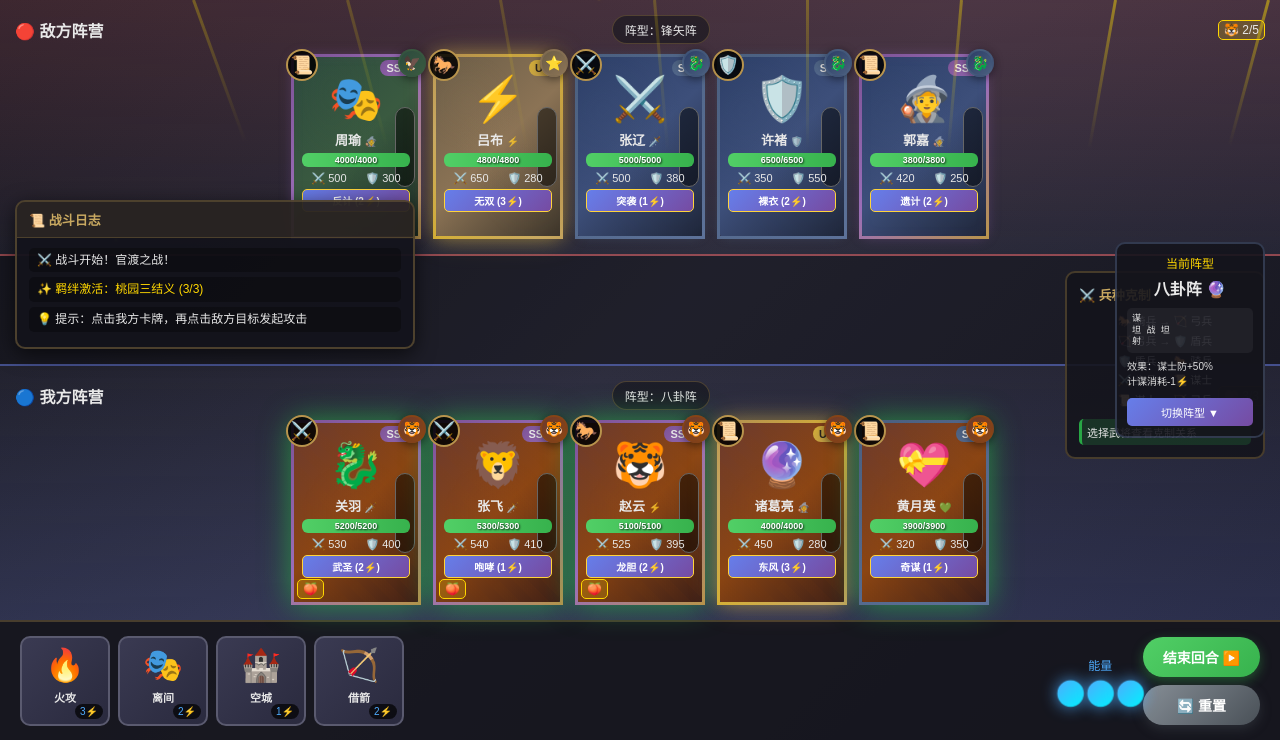
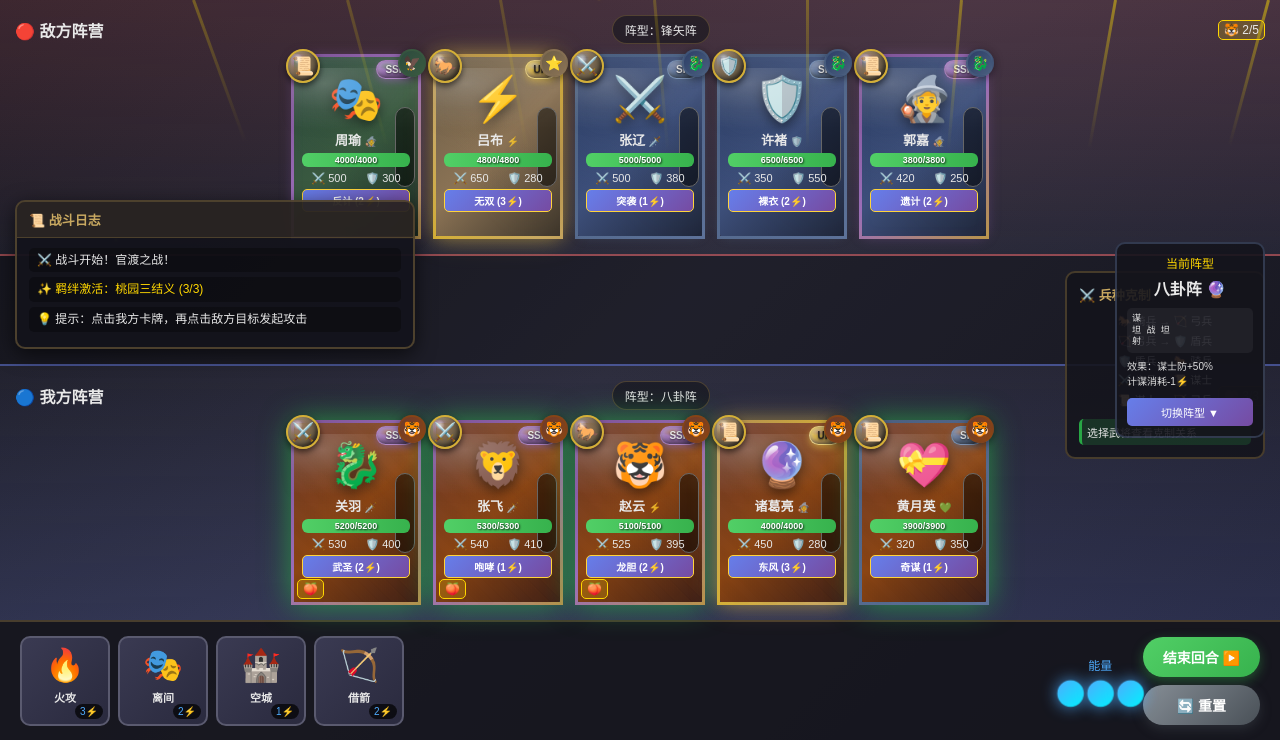
Before and after one commit to aavjmz/adult_game, a Flask app: page /pve/battle-ui-demo4 in a window 1280 px wide. Shown: the part 60-800 px from the top of the page. Run offline with Flask 3, Linux system fonts and the light colour scheme.

Commit message:
实现卡牌立体3D效果（参考炉石传说风格）
设计理念：
- 参考炉石传说的金属边框和宝石镶嵌风格
- 结合三国古朴配色，实现东方美学立体感
- 多层阴影和高光营造浮雕质感

核心改进：

1. 卡牌整体立体金属框架
   - 多层box-shadow：内部高光+内部阴影+外部双层阴影
   - 顶部高光层：渐变透明层营造光泽
   - inset阴影模拟金属凹陷感
   - 外部阴影增强悬浮感

2. 宝石镶嵌效果（兵种标识）
   - 径向渐变：从中心高光到边缘暗色
   - 内阴影+外阴影：立体宝石质感
   - ::before伪元素：顶部高光点
   - 古铜色宝石：符合古朴风格
   - 金色边框：34px圆形镶嵌

3. 稀有度宝石徽章
   - UR神话：古金色宝石（径向渐变+强高光）
   - SSR超稀有：古紫色宝石
   - SR稀有：靛蓝色宝石
   - 每个宝石都有：
     * 径向渐变模拟光线反射
     * 内外双层阴影
     * 边缘高光边框
     * 文字阴影增强可读性

4. 势力纹样浮雕效果
   - 所有势力纹样添加drop-shadow
   - 双向阴影：暗影+高光
   - 模拟雕刻凹凸感
   - 魏蜀吴群四大势力统一处理

5. 头像画框镶嵌
   - drop-shadow：深色阴影营造突出感
   - ::after高光层：椭圆径向渐变
   - 模拟光照从左上角打来
   - 头像浮出卡面的视觉效果

技术实现：

CSS技巧：
- 径向渐变（radial-gradient）：宝石高光
- 多层box-shadow：立体金属质感
- drop-shadow filter：浮雕效果
- inset阴影：内凹效果
- 伪元素::before/::after：高光层

层次结构：
- 底层：卡牌背景渐变
- 中层：势力纹样（浮雕）
- 上层：内容区域（z-index: 1）
- 顶层：高光层（z-index: 0-2）
- 装饰：宝石镶嵌（z-index: 10-11）

视觉效果对比：

之前：
- 平面卡牌
- 简单边框
- 二维图标

现在：
- 立体金属框
- 宝石镶嵌
- 浮雕纹样
- 画框效果
- 光影层次

用户体验：
- 更强的质感和品质感
- 符合卡牌游戏审美
- 保持古朴风格不冲突
- 视觉层次更丰富
- 收藏价值感更强

```diff
--- a/app/templates/pve/battle_ui_demo4.html
+++ b/app/templates/pve/battle_ui_demo4.html
@@ -303,7 +303,7 @@
             align-items: center;
         }
 
-        /* 战斗卡牌 */
+        /* 战斗卡牌 - 立体金属框架 */
         .battle-card {
             width: 130px;
             min-height: 185px;
@@ -314,7 +314,28 @@
             position: relative;
             cursor: pointer;
             transition: all 0.3s;
-            box-shadow: 0 4px 12px rgba(0,0,0,0.5);
+            /* 多层阴影实现立体感 */
+            box-shadow:
+                inset 0 2px 4px rgba(255, 255, 255, 0.1),  /* 内部顶部高光 */
+                inset 0 -2px 4px rgba(0, 0, 0, 0.3),       /* 内部底部阴影 */
+                0 4px 8px rgba(0, 0, 0, 0.4),              /* 外部阴影 */
+                0 2px 16px rgba(0, 0, 0, 0.6);             /* 外部深阴影 */
+        }
+
+        /* 卡牌高光层 */
+        .battle-card::after {
+            content: '';
+            position: absolute;
+            top: 0;
+            left: 0;
+            right: 0;
+            height: 40%;
+            background: linear-gradient(180deg,
+                rgba(255, 255, 255, 0.08) 0%,
+                transparent 100%);
+            border-radius: 12px 12px 0 0;
+            pointer-events: none;
+            z-index: 0;
         }
 
         .battle-card:hover {
@@ -412,6 +433,9 @@
             pointer-events: none;
             border-radius: 10px;
             opacity: 0.7;
+            /* 浮雕效果 */
+            filter: drop-shadow(1px 1px 1px rgba(0, 0, 0, 0.4))
+                    drop-shadow(-1px -1px 1px rgba(255, 255, 255, 0.05));
         }
 
         /* 势力主题 - 蜀国（朱红褐纹） */
@@ -432,6 +456,9 @@
             background-size: 100% 100%;
             pointer-events: none;
             border-radius: 10px;
+            /* 浮雕效果 */
+            filter: drop-shadow(1px 1px 1px rgba(0, 0, 0, 0.4))
+                    drop-shadow(-1px -1px 1px rgba(255, 255, 255, 0.05));
         }
 
         /* 势力主题 - 吴国（青绿墨纹） */
@@ -452,6 +479,9 @@
             background-size: 100% 100%;
             pointer-events: none;
             border-radius: 10px;
+            /* 浮雕效果 */
+            filter: drop-shadow(1px 1px 1px rgba(0, 0, 0, 0.4))
+                    drop-shadow(-1px -1px 1px rgba(255, 255, 255, 0.05));
         }
 
         /* 势力主题 - 群雄（古铜云纹） */
@@ -473,6 +503,9 @@
             background-size: 100% 100%;
             pointer-events: none;
             border-radius: 10px;
+            /* 浮雕效果 */
+            filter: drop-shadow(1px 1px 1px rgba(0, 0, 0, 0.4))
+                    drop-shadow(-1px -1px 1px rgba(255, 255, 255, 0.05));
         }
 
         /* 势力标识 */
@@ -512,55 +545,133 @@
             border-color: rgba(139, 115, 85, 0.6);
         }
 
-        /* 兵种标识 */
+        /* 兵种标识 - 宝石镶嵌效果 */
         .unit-type {
             position: absolute;
             top: -8px;
             left: -8px;
-            background: rgba(0, 0, 0, 0.85);
+            background: radial-gradient(circle at 30% 30%,
+                rgba(255, 255, 255, 0.3) 0%,
+                rgba(139, 115, 85, 0.9) 30%,
+                rgba(107, 93, 71, 1) 60%,
+                rgba(60, 50, 40, 1) 100%);
             border-radius: 50%;
-            width: 32px;
-            height: 32px;
+            width: 34px;
+            height: 34px;
             display: flex;
             align-items: center;
             justify-content: center;
             font-size: 18px;
-            border: 2px solid #b8944d;
+            border: 2px solid #d4af37;
             z-index: 10;
-        }
-
-        /* 稀有度标识 */
+            /* 宝石立体效果 */
+            box-shadow:
+                inset -2px -2px 4px rgba(0, 0, 0, 0.5),
+                inset 2px 2px 4px rgba(255, 255, 255, 0.2),
+                0 3px 6px rgba(0, 0, 0, 0.6);
+        }
+
+        /* 兵种标识高光 */
+        .unit-type::before {
+            content: '';
+            position: absolute;
+            top: 3px;
+            left: 5px;
+            width: 10px;
+            height: 10px;
+            background: radial-gradient(circle,
+                rgba(255, 255, 255, 0.6) 0%,
+                transparent 70%);
+            border-radius: 50%;
+            pointer-events: none;
+        }
+
+        /* 稀有度标识 - 宝石徽章 */
         .rarity {
             position: absolute;
             top: 3px;
             right: 3px;
-            font-size: 11px;
+            font-size: 10px;
             font-weight: bold;
-            padding: 2px 6px;
-            border-radius: 8px;
+            padding: 3px 8px;
+            border-radius: 10px;
             background: linear-gradient(135deg, #5a5a6f 0%, #4a4a5e 100%);
-        }
-
+            border: 1.5px solid rgba(255, 255, 255, 0.3);
+            box-shadow:
+                inset -1px -1px 3px rgba(0, 0, 0, 0.4),
+                inset 1px 1px 3px rgba(255, 255, 255, 0.2),
+                0 2px 4px rgba(0, 0, 0, 0.5);
+            text-shadow: 0 1px 2px rgba(0, 0, 0, 0.8);
+        }
+
+        /* UR神话宝石 */
         .battle-card.rarity-UR .rarity {
-            background: linear-gradient(135deg, #d4af37 0%, #b8944d 100%);
-            color: #2a2520;
-        }
-
+            background: radial-gradient(ellipse at 30% 30%,
+                rgba(255, 255, 255, 0.4) 0%,
+                rgba(212, 175, 55, 0.95) 25%,
+                rgba(184, 148, 77, 1) 60%,
+                rgba(139, 115, 70, 1) 100%);
+            color: #1a1410;
+            border-color: rgba(255, 235, 150, 0.6);
+            box-shadow:
+                inset -2px -2px 4px rgba(0, 0, 0, 0.5),
+                inset 2px 2px 4px rgba(255, 255, 255, 0.3),
+                0 3px 6px rgba(212, 175, 55, 0.6);
+        }
+
+        /* SSR超稀有宝石 */
         .battle-card.rarity-SSR .rarity {
-            background: linear-gradient(135deg, #7c5295 0%, #9b6eb8 100%);
-        }
-
+            background: radial-gradient(ellipse at 30% 30%,
+                rgba(255, 255, 255, 0.3) 0%,
+                rgba(155, 110, 184, 0.95) 25%,
+                rgba(124, 82, 149, 1) 60%,
+                rgba(90, 60, 110, 1) 100%);
+            border-color: rgba(200, 150, 220, 0.5);
+            box-shadow:
+                inset -2px -2px 4px rgba(0, 0, 0, 0.5),
+                inset 2px 2px 4px rgba(255, 255, 255, 0.2),
+                0 3px 6px rgba(124, 82, 149, 0.6);
+        }
+
+        /* SR稀有宝石 */
         .battle-card.rarity-SR .rarity {
-            background: linear-gradient(135deg, #4a5f7f 0%, #5d7299 100%);
-        }
-
-        /* 头像 */
+            background: radial-gradient(ellipse at 30% 30%,
+                rgba(255, 255, 255, 0.3) 0%,
+                rgba(93, 114, 153, 0.95) 25%,
+                rgba(74, 95, 127, 1) 60%,
+                rgba(50, 65, 90, 1) 100%);
+            border-color: rgba(140, 170, 210, 0.5);
+            box-shadow:
+                inset -2px -2px 4px rgba(0, 0, 0, 0.5),
+                inset 2px 2px 4px rgba(255, 255, 255, 0.2),
+                0 3px 6px rgba(74, 95, 127, 0.6);
+        }
+
+        /* 头像 - 画框镶嵌效果 */
         .card-portrait {
             font-size: 44px;
             text-align: center;
             margin: 8px 0 5px 0;
             position: relative;
             z-index: 1;
+            /* 立体突出效果 */
+            filter: drop-shadow(0 4px 6px rgba(0, 0, 0, 0.5));
+        }
+
+        /* 头像高光层 */
+        .card-portrait::after {
+            content: '';
+            position: absolute;
+            top: -10%;
+            left: -10%;
+            width: 120%;
+            height: 120%;
+            background: radial-gradient(ellipse at 25% 25%,
+                rgba(255, 255, 255, 0.2) 0%,
+                rgba(255, 255, 255, 0.05) 40%,
+                transparent 70%);
+            pointer-events: none;
+            z-index: 2;
         }
 
         /* 名字+职业 */
```
